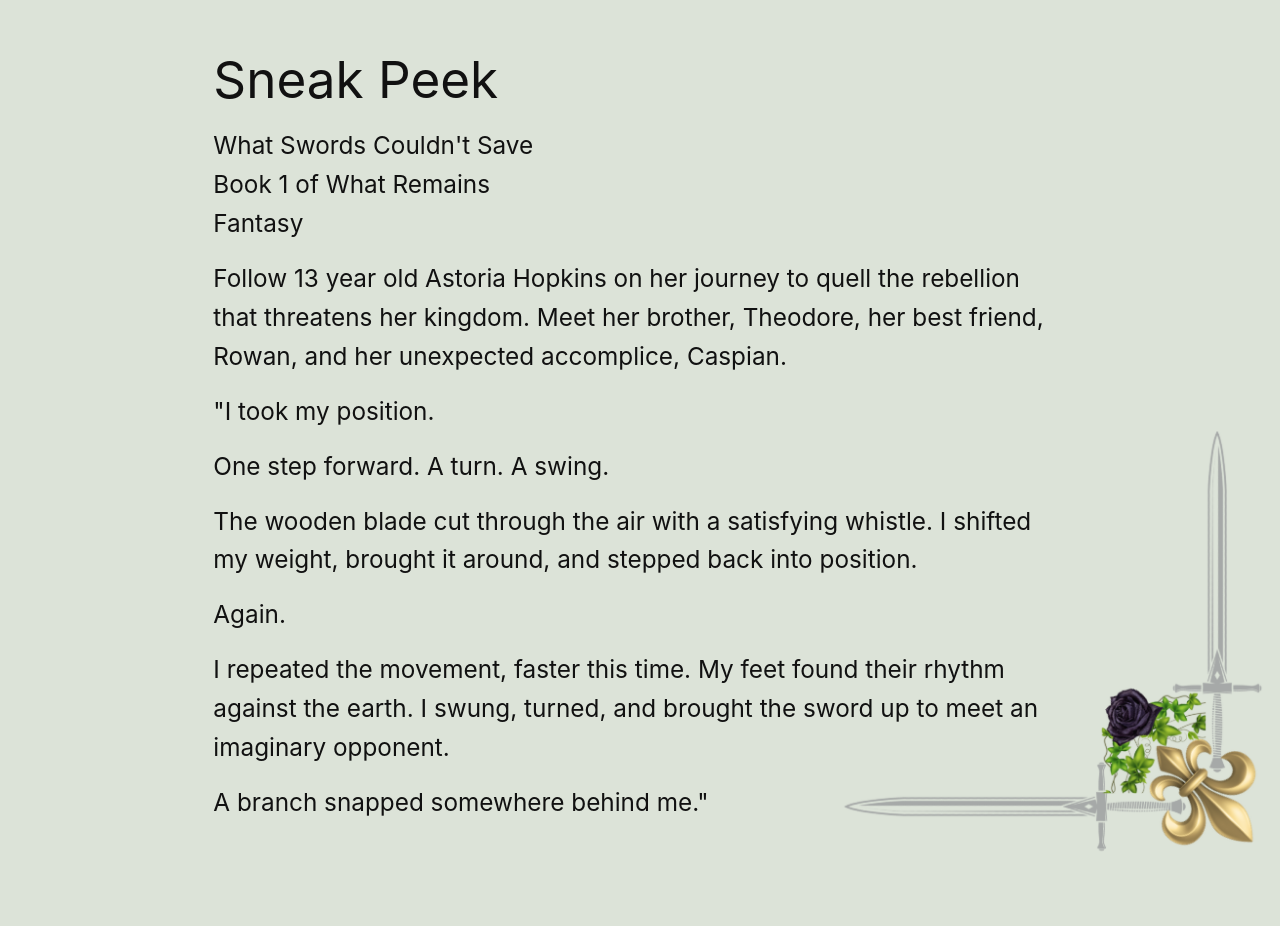
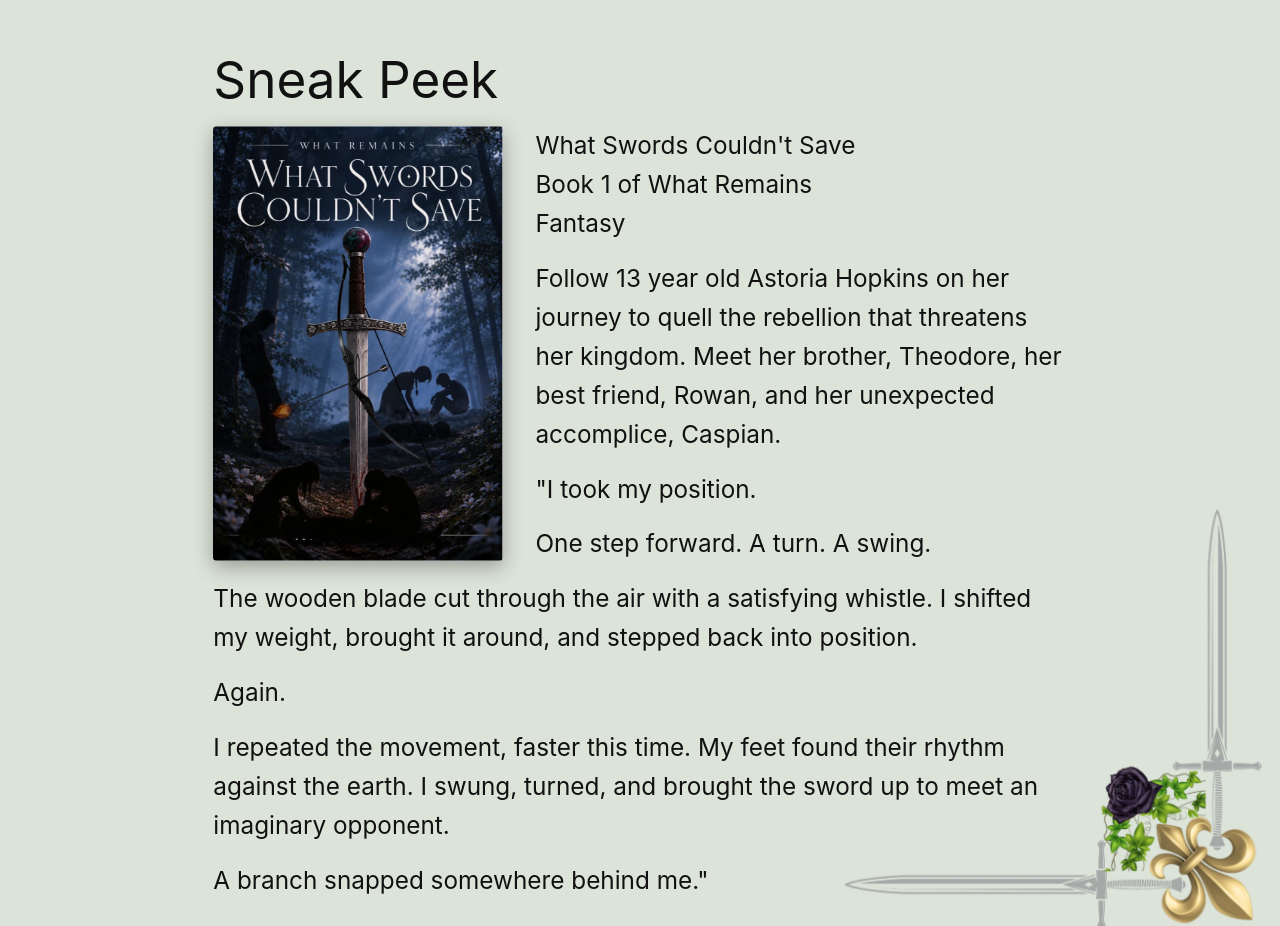
Before and after one commit to AnviAnand/AnviAnand.github.io, a plain HTML site: page index.html in a window 1280 px wide. Shown: the part 860-1786 px from the top of the page. Before the commit the page ends 1730 px from the top, so only its background shows below. Drawn offline with Linux system fonts and the light colour scheme.

Commit message:
Add book cover beside Sneak Peek text
Co-Authored-By: Claude Sonnet 5.5 <noreply@anthropic.com>

```diff
--- a/index.html
+++ b/index.html
@@ -50,8 +50,17 @@
     }
     .about h2 { font-size: clamp(2rem, 4vw, 3.5rem); font-weight: 400; }
     .about p { font-size: var(--body); line-height: 1.6; margin-top: 1rem; }
+    .cover {
+      float: left;
+      width: 34%;
+      height: auto;
+      margin: 1rem 2rem 1rem 0;
+      border-radius: 4px;
+      box-shadow: 0 6px 20px rgba(0, 0, 0, 0.3);
+    }
     @media (max-width: 700px) {
       .about { padding-left: 1.5rem; padding-right: 1.5rem; }
+      .cover { float: none; display: block; width: 70%; margin: 1.5rem auto; }
     }
   </style>
 </head>
@@ -73,6 +82,7 @@
   </section>
   <section class="about">
     <h2>Sneak Peek</h2>
+    <img class="cover" src="book-cover.webp" alt="Cover of What Swords Couldn't Save, Book 1 of What Remains">
     <p>What Swords Couldn't Save<br>Book 1 of What Remains<br>Fantasy</p>
     <p>Follow 13 year old Astoria Hopkins on her journey to quell the rebellion that threatens her kingdom. Meet her brother, Theodore, her best friend, Rowan, and her unexpected accomplice, Caspian.</p>
     <p>"I took my position.</p>
```
Also changed, not shown: book-cover.webp (added).
